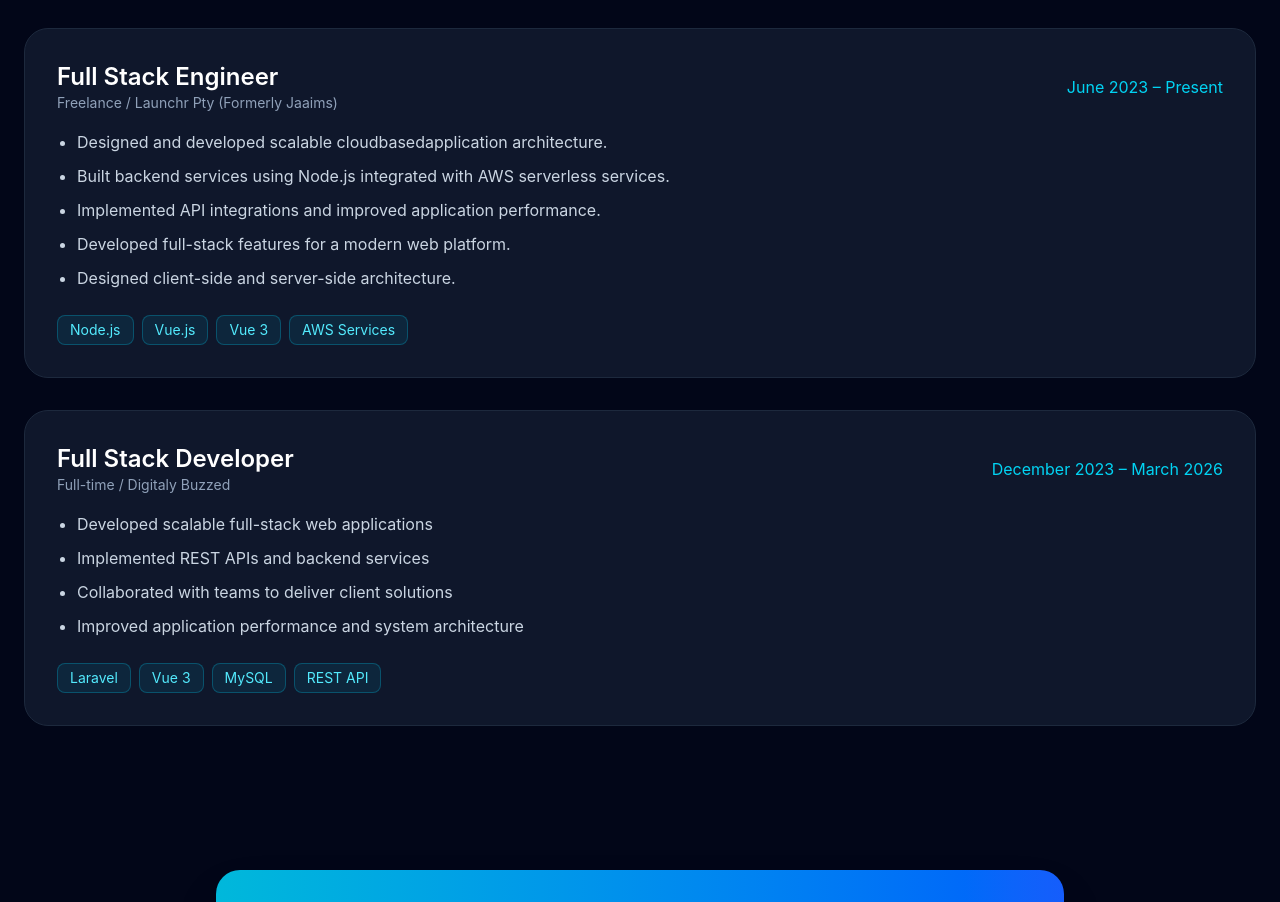
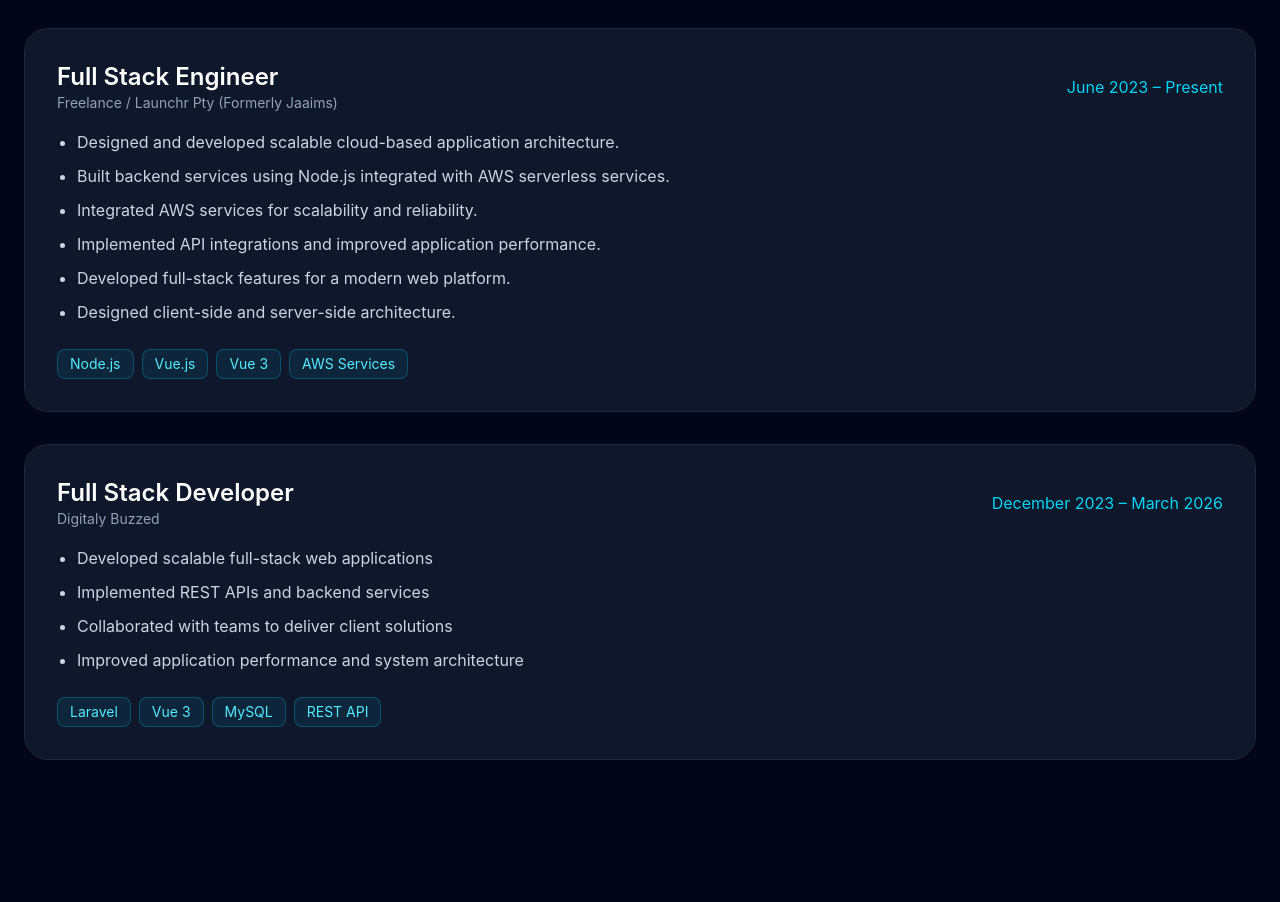
Before and after one commit to rhinlog/portfolio, a React app: page / in a window 1280 px wide. Shown: the part 2020-2922 px from the top of the page. Built offline with nearby package versions, Linux system fonts and the light colour scheme; the HTML template or start-up script is replaced by a standard one.

Commit message:
update - exp

```diff
--- a/src/App.jsx
+++ b/src/App.jsx
@@ -182,8 +182,9 @@ export default function Portfolio() {
             </div>
 
             <ul className="text-slate-300 leading-relaxed space-y-2 list-disc pl-5 mb-6">
-              <li>Designed and developed scalable cloudbasedapplication architecture.</li>
+              <li>Designed and developed scalable cloud-based application architecture.</li>
               <li>Built backend services using Node.js integrated with AWS serverless services.</li>
+              <li>Integrated AWS services for scalability and reliability.</li>
               <li>Implemented API integrations and improved application performance.</li>
               <li>Developed full-stack features for a modern web platform.</li>
               <li>Designed client-side and server-side architecture.</li>
@@ -213,7 +214,7 @@ export default function Portfolio() {
               <div>
                 <h3 className="text-2xl font-semibold">Full Stack Developer</h3>
                 <p className="text-slate-400 text-sm">
-                  Full-time / Digitaly Buzzed
+                  Digitaly Buzzed
                 </p>
               </div>
 
```
